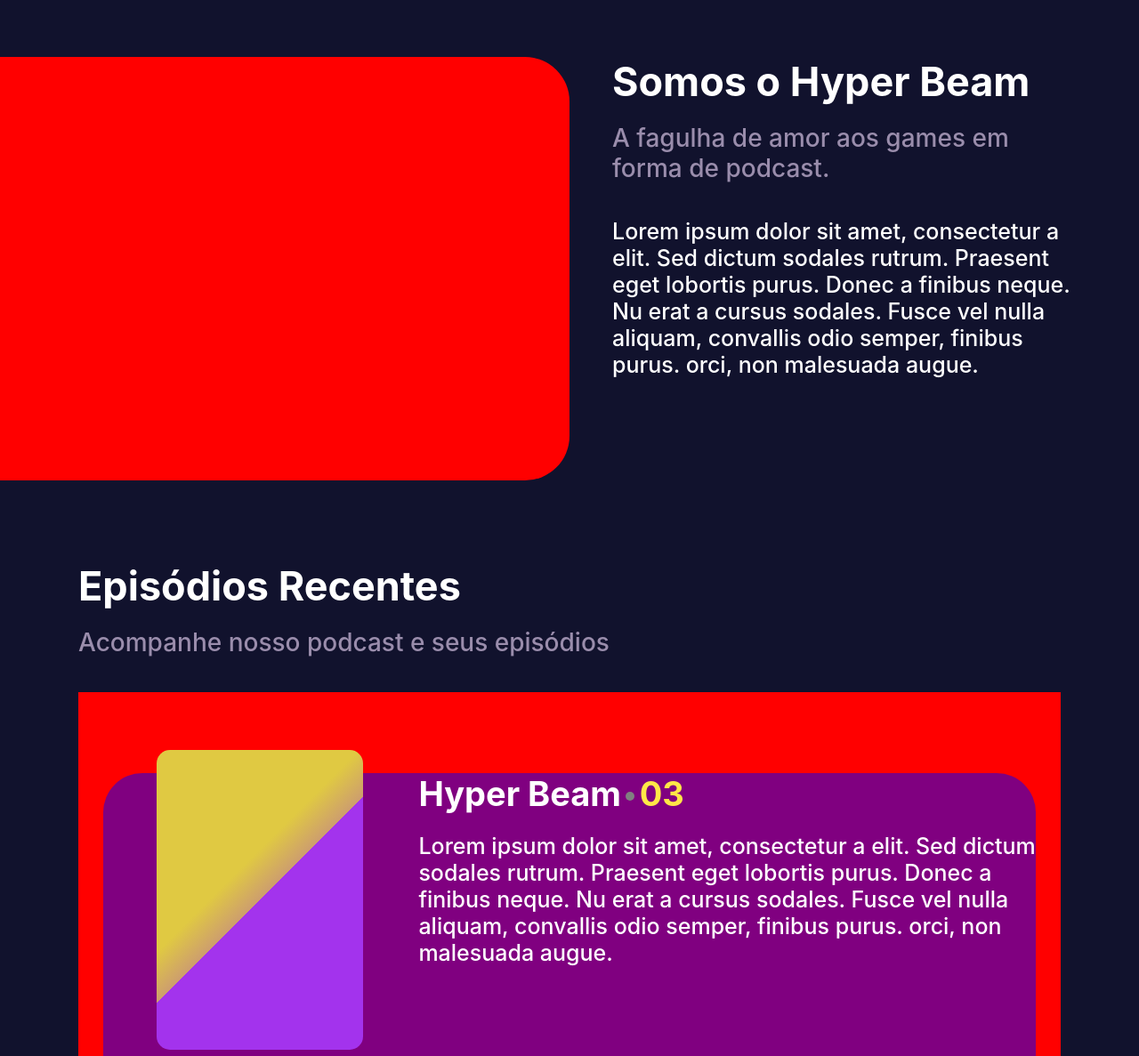
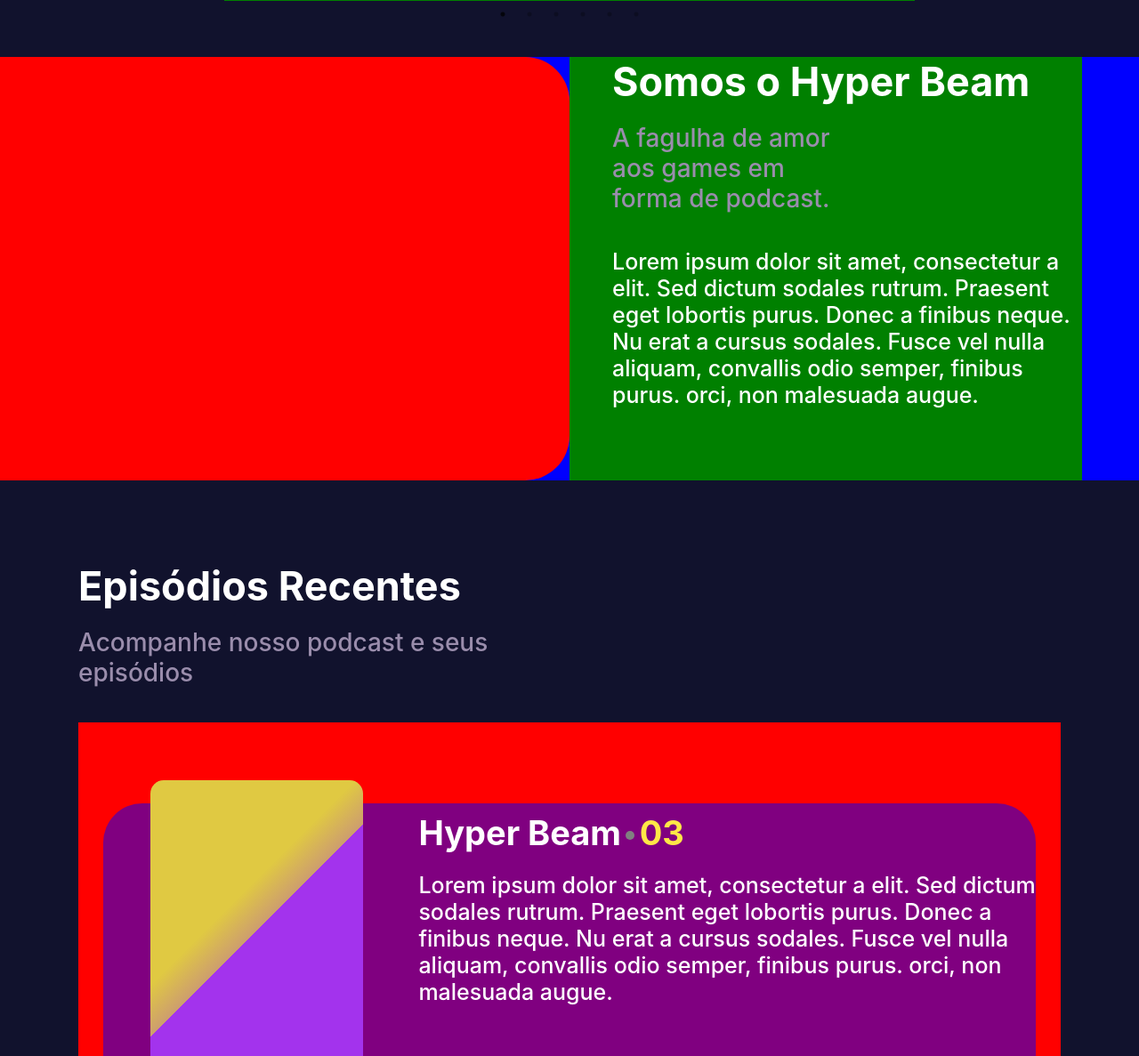
Before and after one commit to lucas-wyllame/hyper-beam, a Next.js app: page / in a window 1280 px wide. Shown: the part 733-1920 px from the top of the page at 89% size. Built offline with nearby package versions, Linux system fonts and the light colour scheme.

Commit message:
fix(home): fix bugs and organization

```diff
--- a/src/components/About/about.js
+++ b/src/components/About/about.js
@@ -7,10 +7,10 @@ export default function About() {
       <LeftImage></LeftImage>
       <TextDiv>
         <Title widthMobile={"294px"}>Somos o Hyper Beam</Title>
-        <Desc widthDescMobile={"276px"} maxWidthMobile={"276px"}>
+        <Desc maxWidth={"50%"} widthDescMobile={"276px"} maxWidthMobile={"276px"}>
           A fagulha de amor aos games em forma de podcast.
         </Desc>
-        <MoreInfs fontsize={"14px"}>
+        <MoreInfs widthMobile={"324px"} heightMobile={"99px"} fontsize={"14px"}>
           Lorem ipsum dolor sit amet, consectetur a elit. Sed dictum sodales
           rutrum. Praesent eget lobortis purus. Donec a finibus neque. Nu erat a
           cursus sodales. Fusce vel nulla aliquam, convallis odio semper,
--- a/src/components/About/styles.js
+++ b/src/components/About/styles.js
@@ -4,6 +4,7 @@ export const Content = styled.div`
   width: 100%;
   height: 476px;
   margin: 91px 0;
+  background: blue;
   display: flex;
   @media (max-width: 480px) {
     width: 100%;
@@ -28,9 +29,11 @@ export const LeftImage = styled.div`
 export const TextDiv = styled.div`
   display: flex;
   width: 45%;
+  background: green;
   flex-direction: column;
   padding-left: 48px;
   @media (max-width: 480px) {
     padding-left: 18px;
+    width: 100%;
   }
 `;
--- a/src/components/Home/styles.js
+++ b/src/components/Home/styles.js
@@ -136,11 +136,11 @@ export const BigImg = styled.img`
 `;
 
 export const ListHomeBanner = styled.div`
-  width: 90%;
+  width: 64%;
   height: auto;
   position: absolute;
-  bottom: -70px;
-  left: 50px;
+  bottom: -140px;
+  left: 18%;
   background: blue;
   @media (max-width: 480px) {
     width: 68%;
@@ -151,11 +151,11 @@ export const ListHomeBanner = styled.div`
 
 export const HyperCardGroup = styled.div`
   height: 220px;
+  background: green;
   display: flex !important;
   align-items: center;
   flex-direction: column;
   justify-content: space-between;
-  background: green;
 `;
 
 export const HyperText = styled.label`
--- a/src/components/LastEpisodes/index.js
+++ b/src/components/LastEpisodes/index.js
@@ -26,7 +26,9 @@ export default function LastEpisodes() {
   return (
     <Content>
       <Title margin={"0 0 0 18px"}>Episódios Recentes</Title>
-      <Desc margin={"0 0 30px 18px"}>Acompanhe nosso podcast e seus episódios</Desc>
+      <Desc maxWidth={"50%"} margin={"0 0 30px 18px"}>
+        Acompanhe nosso podcast e seus episódios
+      </Desc>
       <ListPodcasts>
         <Background>
           <CardAndText>
@@ -34,15 +36,15 @@ export default function LastEpisodes() {
               position={"static"}
               width={"337px"}
               height={"337px"}
-              margin={"-26px 0 0 60px"}
-              width480={"253px"}
-              height480={"253px"}
+              margin={"-26px 0 0 53px"}
+              widthMobile={"253px"}
+              heightMobile={"253px"}
             ></HyperCard>
             <TextsDivEp>
-              <TitleInside>
+              <TitleInside margin={"10px 0"}>
                 Hyper Beam <div /> <span>03</span>
               </TitleInside>
-              <MoreInfs fontsize={"18px"} width={"694px"}>
+              <MoreInfs widthMobile={"324px"} heightMobile={"174px"} fontsize={"18px"} width={"694px"}>
                 Lorem ipsum dolor sit amet, consectetur a elit. Sed dictum
                 sodales rutrum. Praesent eget lobortis purus. Donec a finibus
                 neque. Nu erat a cursus sodales. Fusce vel nulla aliquam,
@@ -56,12 +58,16 @@ export default function LastEpisodes() {
             justifyContent={"space-between"}
             heightMobile={"191px"}
           >
-            <Icon
-            widthIcon={"40px"}
-            heightIcon={"40px"}
-            >Control</Icon>
-            <ButtonsEp widthButton={"202px"} widthMobile={"152px"}>Pokémon Unite</ButtonsEp>
-            <ButtonsEp widthButton={"293px"} widthMobile={"219px"}> World Ends with You </ButtonsEp>
+            <Icon widthIcon={"40px"} heightIcon={"40px"}>
+              Control
+            </Icon>
+            <ButtonsEp widthButton={"202px"} widthMobile={"152px"}>
+              Pokémon Unite
+            </ButtonsEp>
+            <ButtonsEp widthButton={"293px"} widthMobile={"219px"}>
+              {" "}
+              World Ends with You{" "}
+            </ButtonsEp>
           </IconAndButtons>
         </Background>
         <ThinBarsGroup>
--- a/src/components/OurTeam/index.js
+++ b/src/components/OurTeam/index.js
@@ -45,8 +45,9 @@ export default function OurTeam() {
     { name: "Leandro", surname: "Radnas", func: "Host e Caster" },
     { name: "Leo", surname: "Dratini", func: "Caster" },
     { name: "Davi", surname: "Hayato", func: "Caster" },
-    { name: "LuKAS", surname: "SuP", func: "Dev" },
+    { name: "Lucas", surname: "SuP", func: "Dev" },
     { name: "Gabriel", surname: "C4rds", func: "Dev" },
+    { name: "Walter", surname: "Com Dablio", func: "Editor" },
   ];
 
   const CarouselButtons = [
@@ -62,9 +63,9 @@ export default function OurTeam() {
     slidesToScroll: 1,
     // nextArrow: <NextArrow />,
     // prevArrow: <PrevArrow />,
-    resposive: [
+    responsive: [
       {
-        breakpoint: 375,
+        breakpoint: 480,
         settings: {
           slidesToShow: 1,
           slidesToScroll: 1,
--- a/src/components/OurTeam/styles.js
+++ b/src/components/OurTeam/styles.js
@@ -10,7 +10,7 @@ export const Content = styled.div`
   flex-direction: column;
   padding-top: 70px;
   @media (max-width: 480px) {
-    height: 1400px;
+    height: 600px;
     justify-content: flex-start;
   }
 `;
@@ -19,7 +19,6 @@ export const GlobalPeoples = styled.div`
   width: 60%;
   height: 343px;
   display: flex;
-  flex-direction: row;
   justify-content: space-around;
   margin-top: 69px;
   align-items: center;
@@ -32,14 +31,18 @@ export const GlobalPeoples = styled.div`
   }
 `;
 
+export const Group = styled.div`
+  width: 90%;
+  height: auto;
+  @media (max-width: 480px) {
+    width: 80%;
+    height: 500px;
+  }
+`;
+
 export const Peoples = styled.div`
   height: 370px;
   display: flex;
-`;
-
-export const Group = styled.div`
-  width: 90%;
-  height: auto;
 `;
 
 export const CardsOurTeam = styled.div`
@@ -52,6 +55,10 @@ export const CardsOurTeam = styled.div`
     width: 293px;
     height: 293px;
     background: yellow;
+  }
+  @media (max-width: 480px) {
+    width: 253px;
+    height: 253px;
   }
 `;
 
```
Lines whose indentation alone changed are shown as unchanged.
